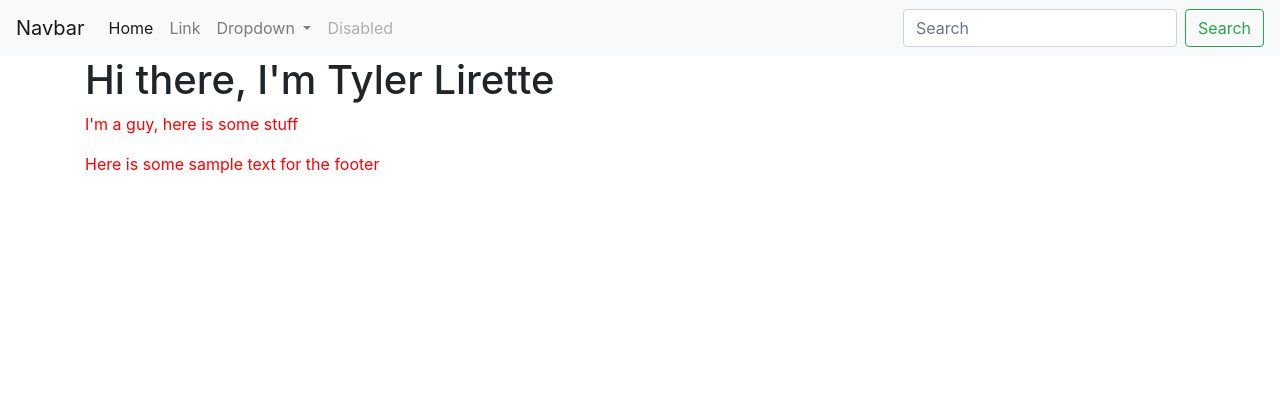
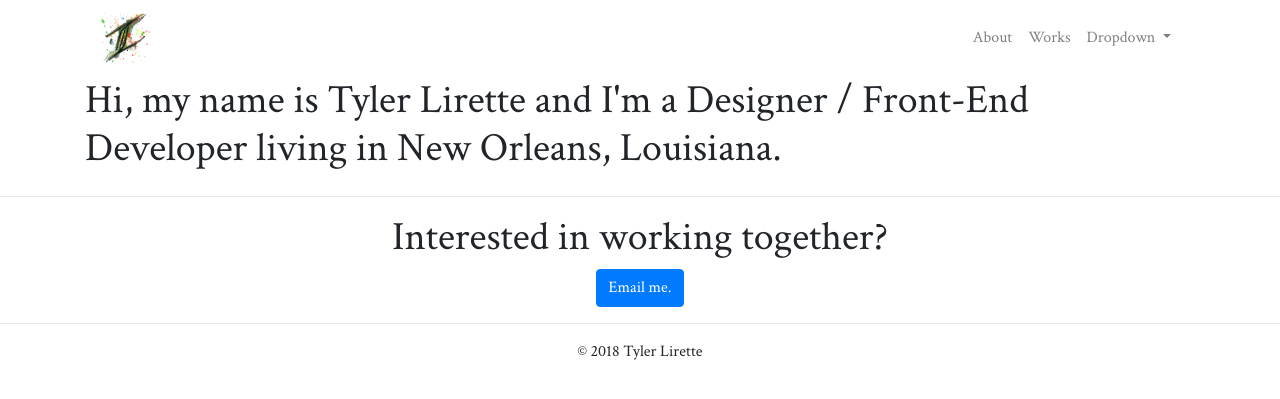
Before and after one commit to tylerlirette/tylerlirette.github.io, a Jekyll site: the page built from index.html, in a window 1280 px wide. Shown: the top 399 px of the page. Built offline with Jekyll 4.4.1, drawn with Linux system fonts in a browser that asks for light colours; nearby versions of some CDN libraries.

Commit message:
basic styles and content

```diff
--- a/_includes/footer.html
+++ b/_includes/footer.html
@@ -1,7 +1,21 @@
+<hr />
 <div class="container">
-  <div class="row">
+  <div class="row text-center">
     <div class="col-lg-12">
-      <p>Here is some sample text for the footer</p>
+      <h1>Interested in working together?</h1>
+      <a class="btn btn-primary" href="mailto:tyler.lirette@gmail.com" role="button">Email me.</a>
     </div>
   </div>
 </div>
+<hr />
+<div class="container">
+  <div class="row"></div>
+    <div class="col-lg-12">
+      <p class="text-crimson text-center">&copy;
+        <script type="text/javascript">
+            document.write(new Date().getFullYear());
+        </script> Tyler Lirette
+      </p>
+    </div>
+  </div>
+</div>
--- a/_includes/head.html
+++ b/_includes/head.html
@@ -3,7 +3,7 @@
 <script src="https://cdnjs.cloudflare.com/ajax/libs/popper.js/1.12.9/umd/popper.min.js" integrity="sha384-ApNbgh9B+Y1QKtv3Rn7W3mgPxhU9K/ScQsAP7hUibX39j7fakFPskvXusvfa0b4Q" crossorigin="anonymous"></script>
 <script src="https://maxcdn.bootstrapcdn.com/bootstrap/4.0.0/js/bootstrap.min.js" integrity="sha384-JZR6Spejh4U02d8jOt6vLEHfe/JQGiRRSQQxSfFWpi1MquVdAyjUar5+76PVCmYl" crossorigin="anonymous"></script>
 <script defer src="https://use.fontawesome.com/releases/v5.0.10/js/all.js" integrity="sha384-slN8GvtUJGnv6ca26v8EzVaR9DC58QEwsIk9q1QXdCU8Yu8ck/tL/5szYlBbqmS+" crossorigin="anonymous"></script>
-<link href="https://fonts.googleapis.com/css?family=Cinzel:400,700|Lato:300,400,700,900" rel="stylesheet">
+<link href="https://fonts.googleapis.com/css?family=Crimson+Text:400,600,700|Open+Sans:300,400,600" rel="stylesheet">
 <title>{{ page.title }}</title>
 <link rel="stylesheet" type="text/css" href="/css/main.css">
 <meta charset="utf-8">
--- a/_includes/header.html
+++ b/_includes/header.html
@@ -1,16 +1,19 @@
-<nav class="navbar navbar-expand-lg navbar-light bg-light">
-  <a class="navbar-brand" href="#">Navbar</a>
+<div class="container">
+  <nav class="navbar navbar-expand-lg navbar-light bg-white">
+    <a class="navbar-brand" href="#">
+      <img src="/images/logo.png" width="50" height="50" alt="">
+    </a>
     <button class="navbar-toggler" type="button" data-toggle="collapse" data-target="#navbarSupportedContent" aria-controls="navbarSupportedContent" aria-expanded="false" aria-label="Toggle navigation">
       <span class="navbar-toggler-icon"></span>
     </button>
 
     <div class="collapse navbar-collapse" id="navbarSupportedContent">
-    <ul class="navbar-nav mr-auto">
-      <li class="nav-item active">
-        <a class="nav-link" href="#">Home <span class="sr-only">(current)</span></a>
+      <ul class="navbar-nav ml-auto">
+        <li class="nav-item">
+          <a class="nav-link" href="#">About</a>
         </li>
         <li class="nav-item">
-        <a class="nav-link" href="#">Link</a>
+          <a class="nav-link" href="#">Works</a>
         </li>
         <li class="nav-item dropdown">
           <a class="nav-link dropdown-toggle" href="#" id="navbarDropdown" role="button" data-toggle="dropdown" aria-haspopup="true" aria-expanded="false">
@@ -23,13 +26,7 @@
             <a class="dropdown-item" href="#">Something else here</a>
           </div>
         </li>
-      <li class="nav-item">
-        <a class="nav-link disabled" href="#">Disabled</a>
-      </li>
       </ul>
-    <form class="form-inline my-2 my-lg-0">
-      <input class="form-control mr-sm-2" type="search" placeholder="Search" aria-label="Search">
-      <button class="btn btn-outline-success my-2 my-sm-0" type="submit">Search</button>
-    </form>
     </div>
   </nav>
+</div class="container">
--- /dev/null
+++ b/_sass/_main.scss
@@ -0,0 +1,7 @@
+body, .text-crimson {
+    font-family: 'Crimson Text', serif;
+}
+
+p {
+    font-family: 'open Sans', sans-serif;
+}
--- a/css/main.css
+++ /dev/null
@@ -1,2 +0,0 @@
-p {
-color: red;}
--- /dev/null
+++ b/css/main.scss
@@ -0,0 +1,5 @@
+---
+# comment
+---
+@import 'main';
+@import 'overrides';
--- a/index.html
+++ b/index.html
@@ -2,7 +2,8 @@
 layout: default
 title: Tyler Lirette
 ---
-<div class="blurb">
-	<h1>Hi there, I'm Tyler Lirette</h1>
-	<p>I'm a guy,  here is some stuff</p>
-</div><!-- /.blurb -->
+<div class="row">
+	<div class="col-lg-12">
+		<h1>Hi, my name is Tyler Lirette and I'm a Designer / Front-End Developer living in New Orleans, Louisiana.</h1>
+	</div>
+</div>
```
Also changed, not shown: _sass/_overrides.scss (added), favicon.ico (added), images/logo.png (added), 1 other file. Lines whose indentation alone changed are shown as unchanged.
